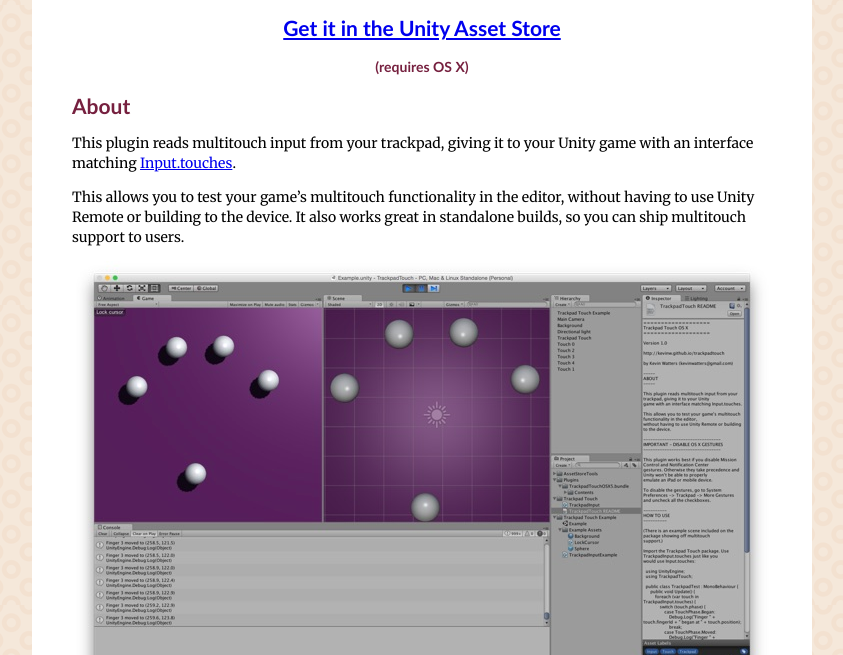
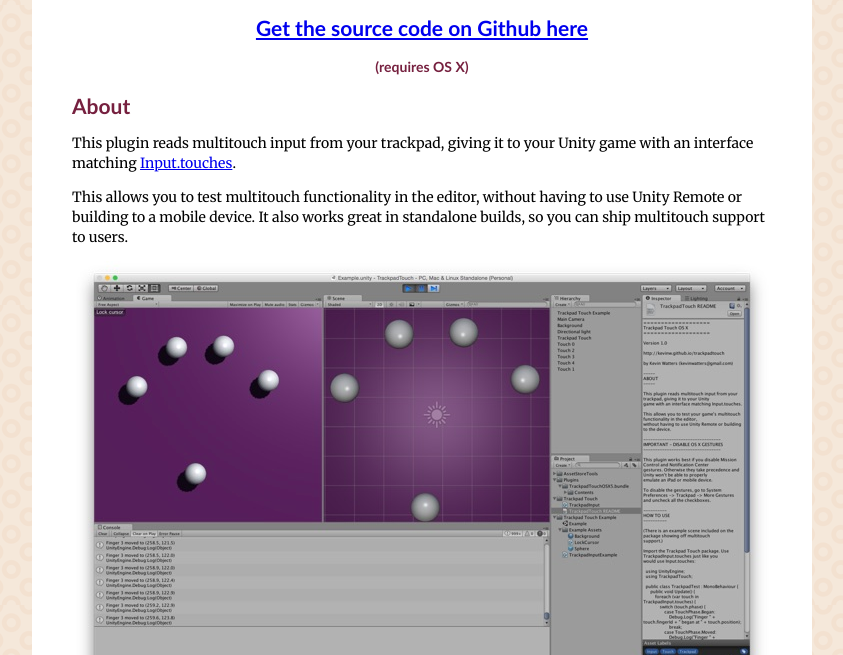
Before and after one commit to kevinw/kevinw.github.com, a Jekyll site: the page built from trackpadtouch/index.md, in a window 1280 px wide and 900 px high, scrolled down 350 px, cut to the strip 245-900 px from the top of the window. Shown: the whole strip, without its empty margins (218-1061 px from the left). Built offline with Jekyll 4.4.1, drawn with Linux system fonts in a browser that asks for light colours.

Commit message:
Trackpad touch copy updates.

```diff
--- a/trackpadtouch/index.md
+++ b/trackpadtouch/index.md
@@ -8,7 +8,7 @@
 <center>
 <iframe width="560" height="315" src="https://www.youtube.com/embed/DT7tO7-4VnM" frameborder="0" allowfullscreen></iframe>
 
-<h2><a href="http://u3d.as/content/kevin-watters/trackpad-touch">Get it in the Unity Asset Store</a></h2>
+<h2><a href="https://github.com/kevinw/trackpadtouch">Get the source code on Github here</a></h2>
 <h4>(requires OS X)</h4>
 
 </center>
@@ -18,8 +18,8 @@
 This plugin reads multitouch input from your trackpad, giving it to your Unity
 game with an interface matching [Input.touches](http://docs.unity3d.com/ScriptReference/Input-touches.html).
 
-This allows you to test your game's multitouch functionality in the editor,
-without having to use Unity Remote or building to the device. It also works great in standalone builds, so you can ship
+This allows you to test multitouch functionality in the editor,
+without having to use Unity Remote or building to a mobile device. It also works great in standalone builds, so you can ship
 multitouch support to users.
 
 <a href="TrackpadTouchEditorScreenshot.png"><img src="TrackpadTouchEditorScreenshot700.jpg"></a>
```
